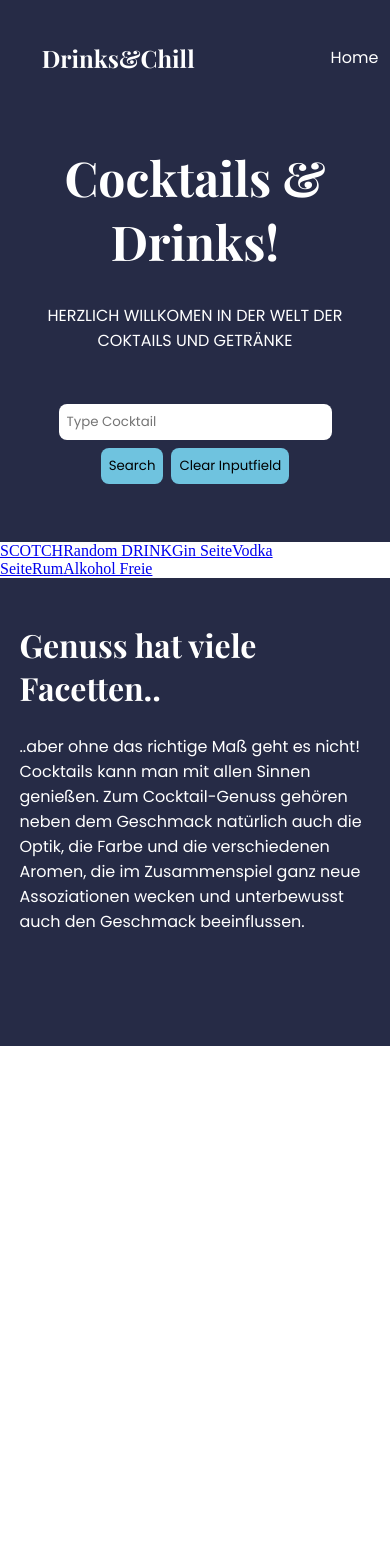
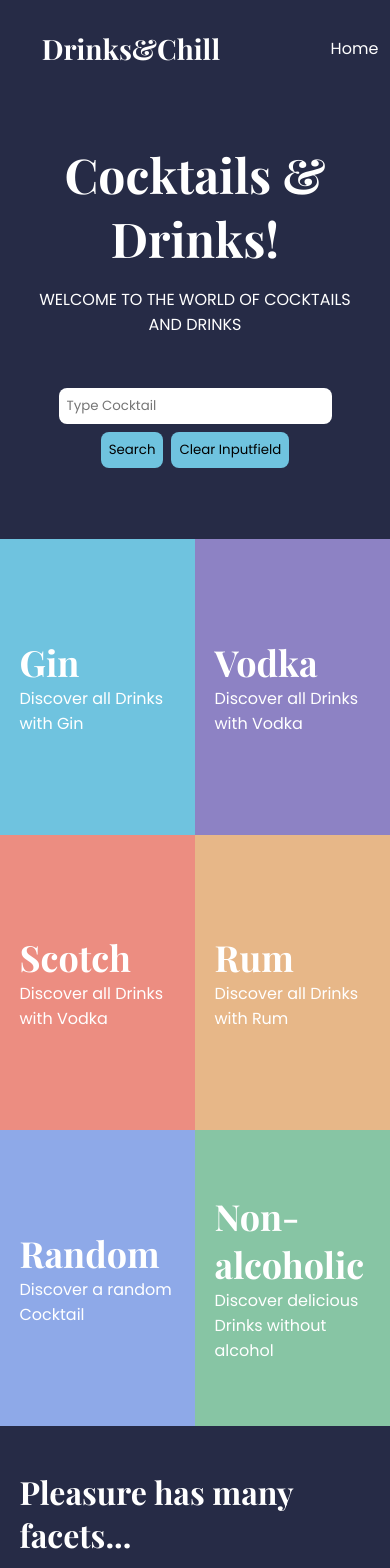
Before and after one commit to aktastic/Cocktails-Drinks, a React (Vite) app: page / in a window 390 px wide. Shown: the top 1568 px of the page. Before the commit the page ends 1046 px from the top, so only its background shows below. Built offline with nearby package versions, Linux system fonts and the light colour scheme; no server answers.

Commit message:
styling home page styling modal in search item

```diff
--- a/src/components/footerComponents/Footer.jsx
+++ b/src/components/footerComponents/Footer.jsx
@@ -4,13 +4,13 @@ const Footer = () => {
   return (
     <>
       <footer>
-        <h2>Genuss hat viele Facetten..</h2>
+        <h2>Pleasure has many facets...</h2>
         <p>
-          ..aber ohne das richtige Maß geht es nicht! Cocktails kann man mit
-          allen Sinnen genießen. Zum Cocktail-Genuss gehören neben dem Geschmack
-          natürlich auch die Optik, die Farbe und die verschiedenen Aromen, die
-          im Zusammenspiel ganz neue Assoziationen wecken und unterbewusst auch
-          den Geschmack beeinflussen.
+        ...but you can't do it without the right measure! Cocktails can be enjoyed with
+          with all your senses. In addition to the taste, cocktail enjoyment
+          the look, the color and the different aromas, which together
+          which together awaken completely new associations and subconsciously influence the taste.
+          influence the taste.
         </p>
       </footer>
     </>
--- a/src/components/headerComponents/Header.jsx
+++ b/src/components/headerComponents/Header.jsx
@@ -27,8 +27,8 @@ const Header = () => {
 
         </nav>
         <div>
-          <h1>Cocktails & Drinks!</h1>
-          <p>HERZLICH WILLKOMEN IN DER WELT DER COKTAILS UND GETRÄNKE</p>
+          <h2>Cocktails & Drinks!</h2>
+          <p>WELCOME TO THE WORLD OF COCKTAILS AND DRINKS</p>
         </div>
 
         <Searchbar />
--- a/src/components/headerComponents/Header.scss
+++ b/src/components/headerComponents/Header.scss
@@ -1,7 +1,7 @@
 header{
     background-color: #262B46;
     color: white;
-    padding: 3%;
+    padding: 0 3%;
     nav{
         display: flex;
         justify-content: space-between;
@@ -9,13 +9,17 @@ header{
         a {
             color: inherit;
             text-decoration: none;
+            transition: 0.3s;
             &:hover {
                 color: rgb(218, 215, 215);
             }
             &:nth-of-type(1){
                 h1{
-                    font-size: 1.5rem;
+                    font-size: 1.75rem;
                     text-align: left;
+                    transition: 0.3s;
+                    &:hover {
+                        color: rgb(218, 215, 215);}
                 }
             }
             &:nth-of-type(2){
--- a/src/components/headerComponents/SearchItem.jsx
+++ b/src/components/headerComponents/SearchItem.jsx
@@ -1,16 +1,59 @@
 import "./SearchItem.scss";
+import React, { useState } from "react";
+import PureModal from "react-pure-modal";
 
 const SearchItem = (props) => {
-  console.log(props.singleDrinkObj.idDrink);
+  const [modal, setModal] = useState(false);
+
+  console.log(props.singleDrinkObj);
+
+  const renderIngredient = (measure, ingredient) => {
+    if (ingredient) {
+      if (measure) {
+        return <p>{`${measure} ${ingredient}`}</p>;
+      }
+      return <p>{ingredient}</p>;
+    }
+    return null;
+  };
+
 
   return (
+    <>
     <article
       key={props.singleDrinkObj.idDrink}
       className="singleSearchItem_wrap"
+      onClick={() => setModal(true)}
     >
       <img src={props.img} alt={props.alt} />
       <h3>{props.drinkName}</h3>
     </article>
+    <PureModal
+        header={props.drinkName}
+        footer={<div></div>}
+        isOpen={modal}
+        closeButton="CLOSE"
+        closeButtonPosition="bottom"
+        onClose={() => {
+          setModal(false);
+          return true;
+        }}
+      >
+        <img src={props.img} alt={props.alt} />
+        <div className="info_wrap">
+            <h4>Ingedients:</h4>
+            {renderIngredient(props.singleDrinkObj.strMeasure1, props.singleDrinkObj.strIngredient1)}
+            {renderIngredient(props.singleDrinkObj.strMeasure2, props.singleDrinkObj.strIngredient2)}
+            {renderIngredient(props.singleDrinkObj.strMeasure3, props.singleDrinkObj.strIngredient3)}
+            {renderIngredient(props.singleDrinkObj.strMeasure4, props.singleDrinkObj.strIngredient4)}
+            {renderIngredient(props.singleDrinkObj.strMeasure5, props.singleDrinkObj.strIngredient5)}
+
+            <h4>Instructions:</h4>
+            <p>{props.singleDrinkObj.strInstructions}</p>
+        </div>
+
+      </PureModal>
+    </>
   );
 };
 export default SearchItem;
--- a/src/components/headerComponents/SearchItem.scss
+++ b/src/components/headerComponents/SearchItem.scss
@@ -1,13 +1,16 @@
-
-
 .singleSearchItem_wrap{
     background-color: #6FC3DF;
     padding: 10%;
     text-align: center;
     transition: 0.3s;
+    transition: 0.3s;
     &:hover {
-            background-color: #E7B788;
+        background-color: #8EA9E8;
         cursor: pointer;
+    }
+    img{
+        max-width: 85%;
+        margin: 0 auto;
     }
     h3{
         font-size: 1.75rem;
@@ -15,3 +18,52 @@
         margin-top: 1vh;
     }
 }
+
+.pure-modal-backdrop{
+    position: fixed;
+    top: 50%;
+    left: 50%;
+    transform: translate(-50%, -50%);
+    background-color: rgba(11, 10, 10, 0.877);
+    color: white;
+    padding: 2vh 3%;
+    .pure-modal{
+        .panel{
+            .panel-heading{
+                .panel-title{
+                    font-size: 1.75rem;
+                    text-align: center;
+                    margin-bottom: 2vh;
+                }
+            }
+            .panel-body{
+                img{
+                    max-width: 60%;
+                    margin: 1vh auto;
+                    object-fit: cover;
+                }
+                .info_wrap{
+                    h4{
+                        font-size: 1.25rem;
+                        margin-block: 1vh;
+                    }
+                }
+            }
+            .close{
+                font-size: 1.5rem;
+                text-align: center;
+                color: #6FC3DF;
+                cursor: pointer;
+                &:hover{
+                    color: white;
+                }
+            }
+        }
+    }
+}
+
+@media screen and (max-width: 576px){
+    .singleSearchItem_wrap{
+        margin-bottom: 2vh;
+    }
+}
--- a/src/components/headerComponents/SearchList.scss
+++ b/src/components/headerComponents/SearchList.scss
@@ -1,5 +1,16 @@
 .searchList_wrap{
     display: grid;
     grid-template-columns: 1fr 1fr;
-    background-color: #8D82C4;
+    background-color: #262B46;
+    position: relative;
+    gap: 16px;
+    padding: 24px;
 }
+
+@media screen and (max-width: 576px){
+    .searchList_wrap{
+        display: block;
+        padding: 0;
+        padding-bottom: 2vh;
+    }
+}
--- a/src/components/headerComponents/Searchbar.scss
+++ b/src/components/headerComponents/Searchbar.scss
@@ -1,5 +1,5 @@
 .searchbar_wrap{
-    padding-bottom: 5vh;
+    padding-bottom: 8vh;
 
     form{
         input{
@@ -17,6 +17,7 @@
         input[type='button']{
             background-color: #6FC3DF;
             font-family: 'Poppins_Reg';
+            transition: 0.3s;
             &:hover{
                 cursor: pointer;
                 background-color: #31b6e2;
--- a/src/pages/Home.jsx
+++ b/src/pages/Home.jsx
@@ -1,19 +1,50 @@
 import { Link } from "react-router-dom";
 import Header from "../components/headerComponents/Header";
 import Footer from "../components/footerComponents/Footer";
-
+import './Home.scss'
 
 const Home = () => {
   return (
     <>
       <Header />
       <main>
-        <Link to="/scotch"> SCOTCH</Link>
-        <Link to="/randomdrink">Random DRINK</Link>
-        <Link to="/gin">Gin Seite</Link>
-        <Link to="/vodka">Vodka Seite</Link>
-        <Link to="/rum">Rum</Link>
-        <Link to="/alkFrei">Alkohol Freie</Link>
+        <Link to="/gin" >
+          <div className="gin_link">
+            <h2>Gin</h2>
+            <p>Discover all Drinks with Gin</p>
+          </div>
+          </Link>
+        <Link to="/vodka" >
+          <div className="vodka_link">
+            <h2>Vodka</h2>
+            <p>Discover all Drinks with Vodka</p>
+          </div>
+          </Link>
+        <Link to="/scotch" >
+          <div className="scotch_link">
+            <h2>Scotch</h2>
+            <p>Discover all Drinks with Vodka</p>
+          </div>
+        </Link>
+        <Link to="/rum" >
+          <div className="rum_link">
+            <h2>Rum</h2>
+            <p>Discover all Drinks with Rum</p>
+          </div>
+
+        </Link>
+        <Link to="/randomdrink">
+          <div className="random_link">
+            <h2>Random</h2>
+            <p>Discover a random Cocktail</p>
+          </div>
+        </Link>
+        <Link to="/alkFrei">
+          <div className="alkFrei_link">
+            <h2>Non-alcoholic</h2>
+            <p>Discover delicious Drinks without alcohol</p>
+          </div>
+          </Link>
       </main>
 
       <Footer />
--- /dev/null
+++ b/src/pages/Home.scss
@@ -0,0 +1,61 @@
+main{
+    display: grid;
+    grid-template-columns: 1fr 1fr;
+    a{
+        text-decoration: none;
+        cursor: pointer;
+        color: white;
+    }
+    div{
+        height: 35vh;
+        display: flex;
+        flex-direction: column;
+        justify-content: center;
+        padding: 10%;
+        h2{
+            font-size: 2.25rem;
+        }
+    }
+    .gin_link{
+        background-color: #6FC3DF;
+        transition: 0.3s;
+        &:hover{
+            background-color: #1d88ac;
+        }
+    }
+    .vodka_link{
+        background-color: #8D82C4;
+        transition: 0.3s;
+        &:hover{
+            background-color: #6e5ebc;
+        }
+    }
+    .scotch_link{
+        background-color: #EC8D81;
+        transition: 0.3s;
+        &:hover{
+            background-color: #e76a59;
+        }
+    }
+    .rum_link{
+        background-color: #E7B788;
+        transition: 0.3s;
+        &:hover{
+            background-color: #e09e5c;
+        }
+    }
+    .random_link{
+        background-color: #8EA9E8;
+        transition: 0.3s;
+        &:hover{
+            background-color: #5f86e3;
+        }
+    }
+    .alkFrei_link{
+        background-color: #87C5A4;
+        transition: 0.3s;
+        &:hover{
+            background-color: #39b472;
+        }
+    }
+}
```
Lines whose indentation alone changed are shown as unchanged.
